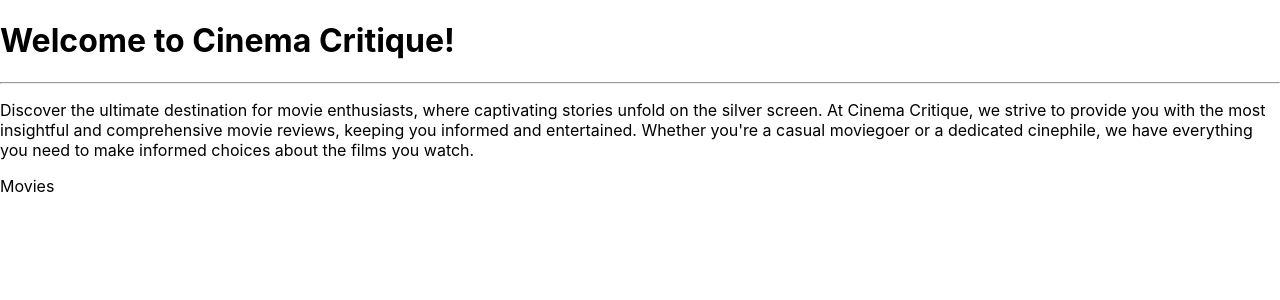
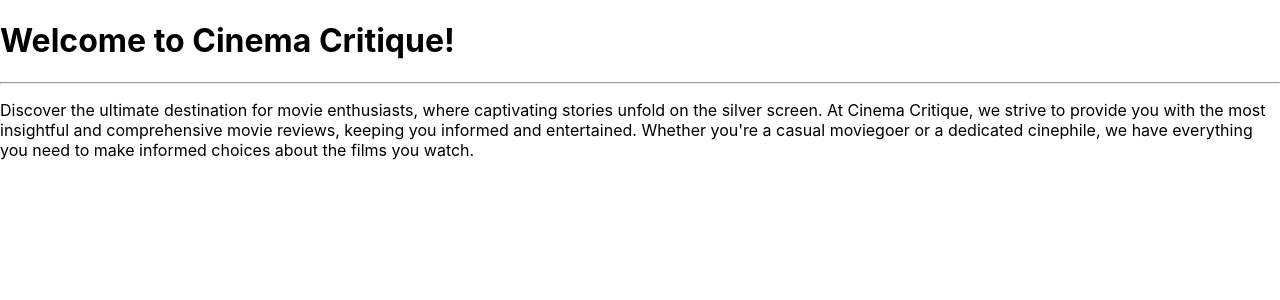
Before and after one commit to sawincp/phase-3-frontend, a React (Create React App) app: page / in a window 1280 px wide. Shown: the top 300 px of the page. Built offline with nearby package versions, Linux system fonts and the light colour scheme.

Commit message:
add routes to App component

```diff
--- a/src/App.js
+++ b/src/App.js
@@ -1,4 +1,5 @@
 import React, {useEffect, useState} from 'react'
+import { Routes, Route } from 'react-router-dom'
 import Home from "./Home"
 import Movies from "./Movies"
 
@@ -25,8 +26,10 @@ function App() {
 
   return (
     <div className="App">
-      <Home />
-      <Movies />
+      <Routes>
+        <Route exact path ="/" element={<Home />}/>
+        <Route exact path ="/movies" element= {<Movies />}/>
+      </Routes>
     </div>
   );
 }
```
